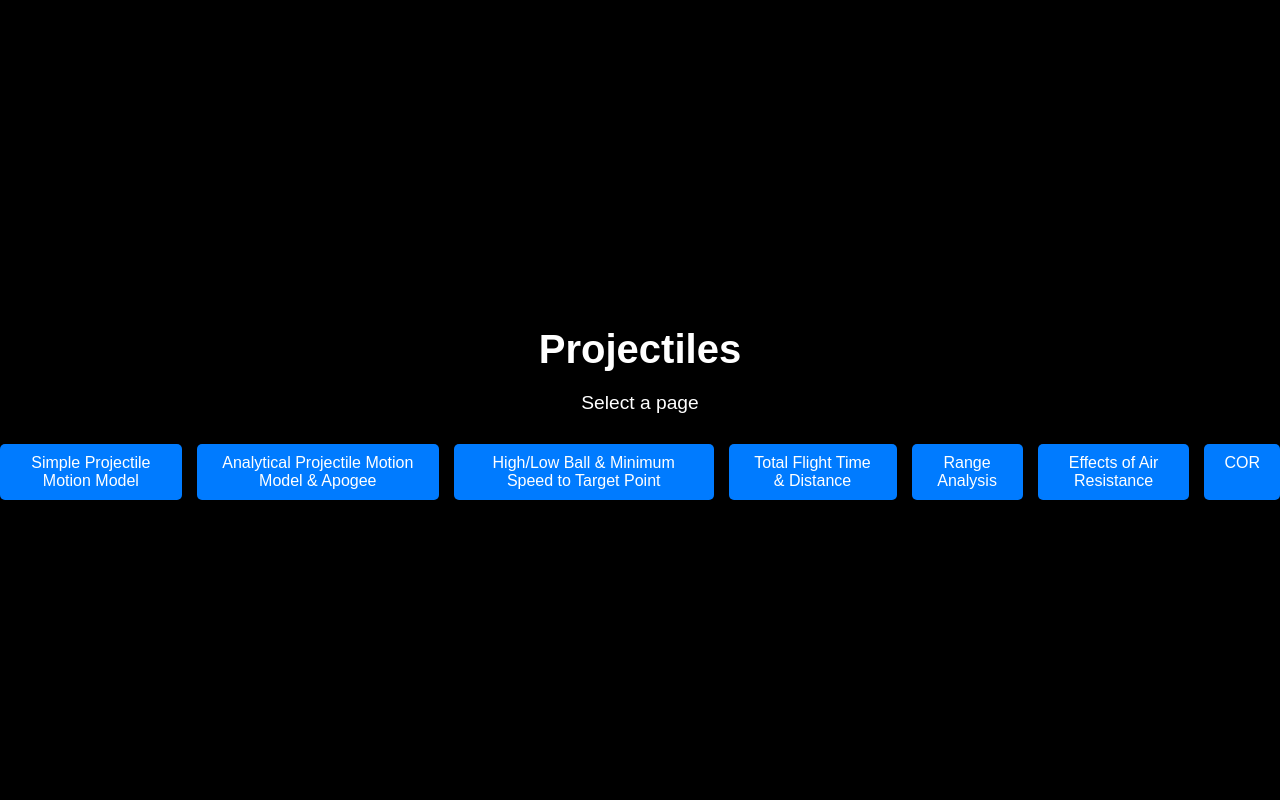
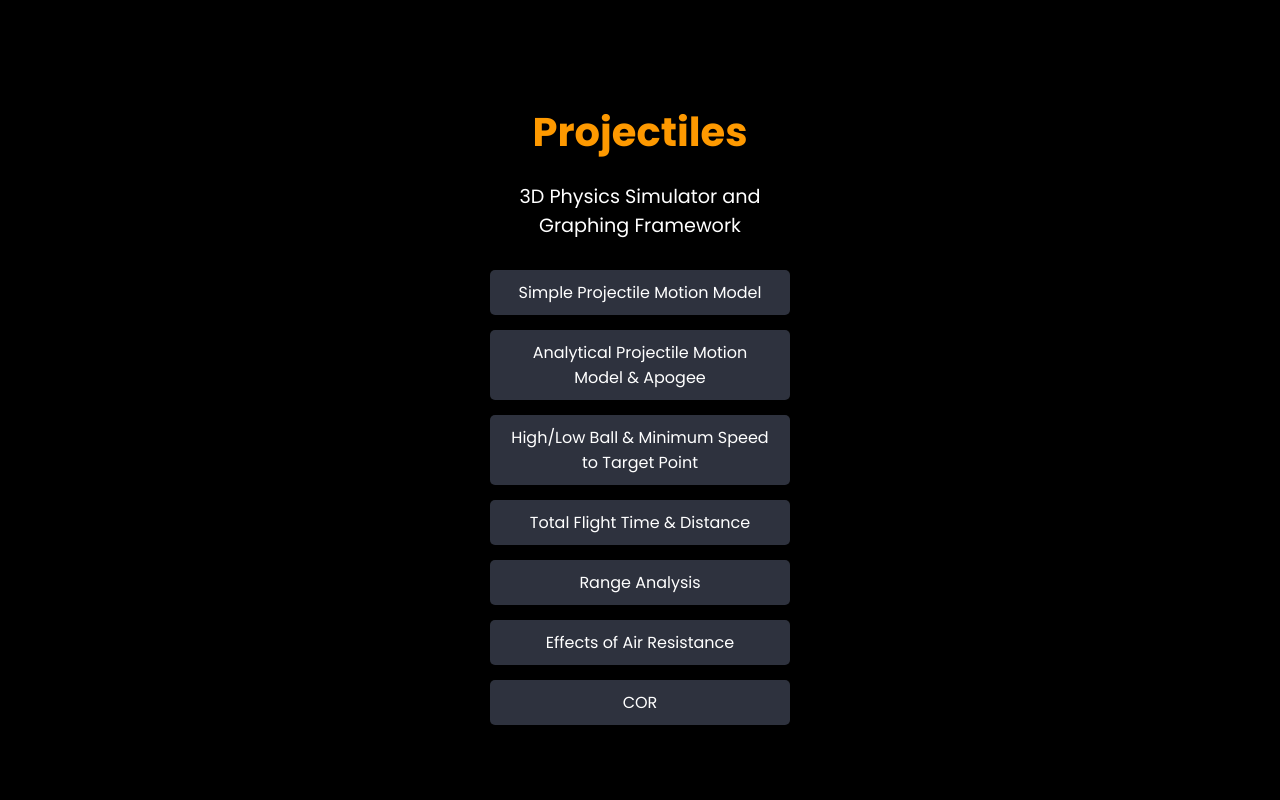
Before and after one commit to lplathip/Projectiles2, a Flask app: page / in a window 1280 px wide. Run offline with Flask 3, Linux system fonts and the light colour scheme.

Commit message:
index styling

```diff
--- a/static/css/styles.css
+++ b/static/css/styles.css
@@ -12,6 +12,12 @@ body {
     justify-content: center;
     min-height: 100vh;
     text-align: center;
+}
+
+.title {
+    color: #fe9900; /* Set text color to orange */
+    font-size: 2.5rem; /* Set font size to 2.5rem */
+    margin: 20px 0; /* Add margin for spacing */
 }
 
 .text-container {
--- a/templates/index.html
+++ b/templates/index.html
@@ -5,8 +5,10 @@
         <meta name="viewport" content="width=device-width, initial-scale=1.0"/>
         <title>Welcome to the Application</title>
         <style>
+            @import url('https://fonts.googleapis.com/css2?family=Poppins:wght@400;700&display=swap');
+
             body {
-                font-family: Arial, sans-serif;
+                font-family: 'Poppins', Arial, sans-serif;
                 background-color: black;
                 display: flex;
                 align-items: center;
@@ -14,26 +16,41 @@
                 height: 100vh;
                 margin: 0;
             }
+
             .container {
                 text-align: center;
+                max-width: 300px; /* Same as the button container */
+                width: 100%;
+                margin: 0 auto;
             }
+
             h1 {
                 font-size: 2.5rem;
                 margin-bottom: 20px;
-                color: white;
+                color: #fe9900;
             }
+
             p {
                 font-size: 1.2rem;
                 margin-bottom: 30px;
                 color: white;
+                text-align: center;
+                word-wrap: break-word; /* Ensure long text wraps onto the next line */
+                overflow-wrap: break-word; /* Ensure long text wraps onto the next line */
             }
+
             .button-container {
                 display: flex;
-                justify-content: center;
+                flex-direction: column;
+                align-items: center;
                 gap: 15px;
+                width: 100%;
+                max-width: 300px; /* Same as the container */
+                margin: 0 auto; /* Center the buttons horizontally */
             }
+
             .button {
-                background-color: #007bff;
+                background-color: #2e323e;
                 color: white;
                 border: none;
                 padding: 10px 20px;
@@ -42,16 +59,21 @@
                 border-radius: 5px;
                 transition: background-color 0.3s ease;
                 text-decoration: none;
+                width: 100%; /* Make buttons take full width of container */
+                box-sizing: border-box; /* Ensure padding is included in width calculation */
+                text-align: center;
             }
+
             .button:hover {
-                background-color: #0056b3;
+                background-color: #3b3f4b;
             }
+
         </style>
     </head>
     <body>
         <div class="container">
             <h1>Projectiles</h1>
-            <p>Select a page</p>
+            <p>3D Physics Simulator and Graphing Framework</p>
             <div class="button-container">
                 <a class="button" href="{{url_for('index_1')}}">Simple Projectile Motion Model</a>
                 <a class="button" href="{{url_for('index_2')}}">Analytical Projectile Motion Model & Apogee</a>
```
